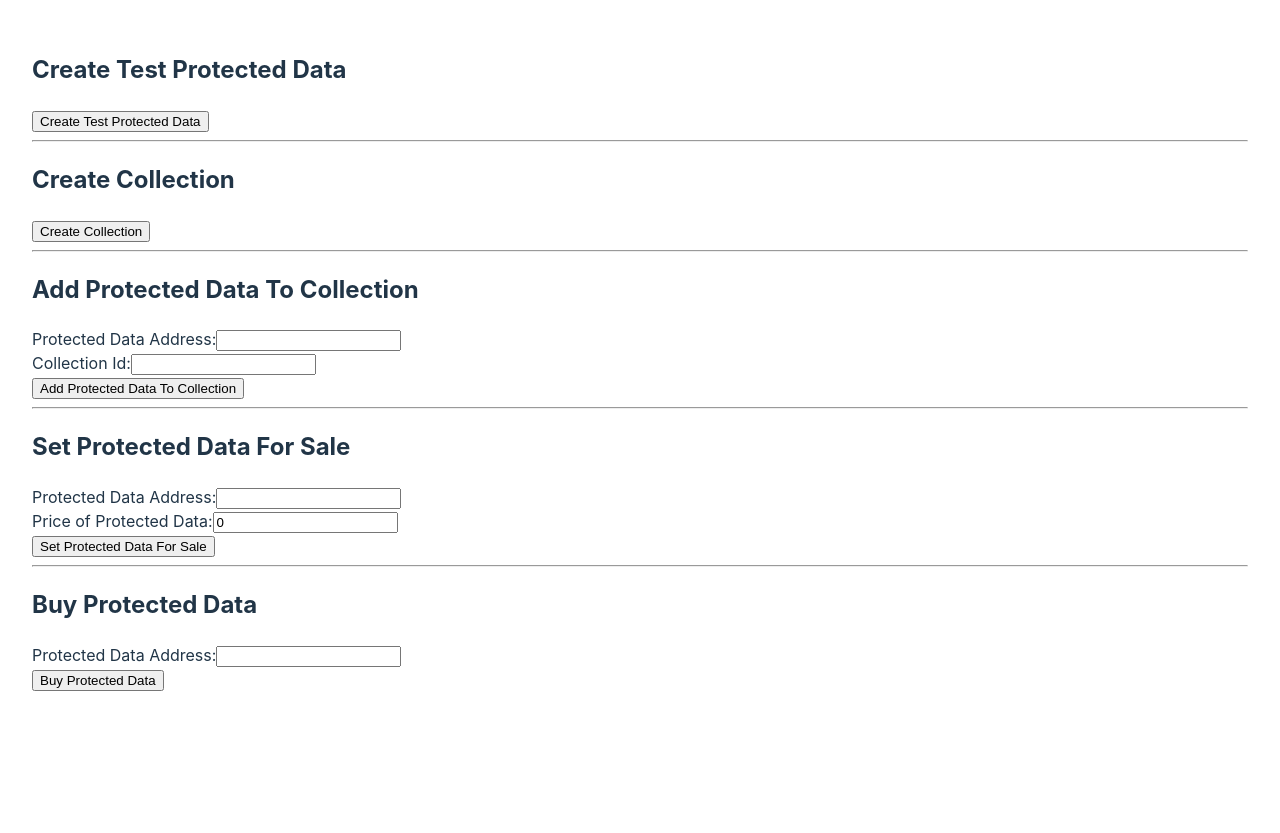
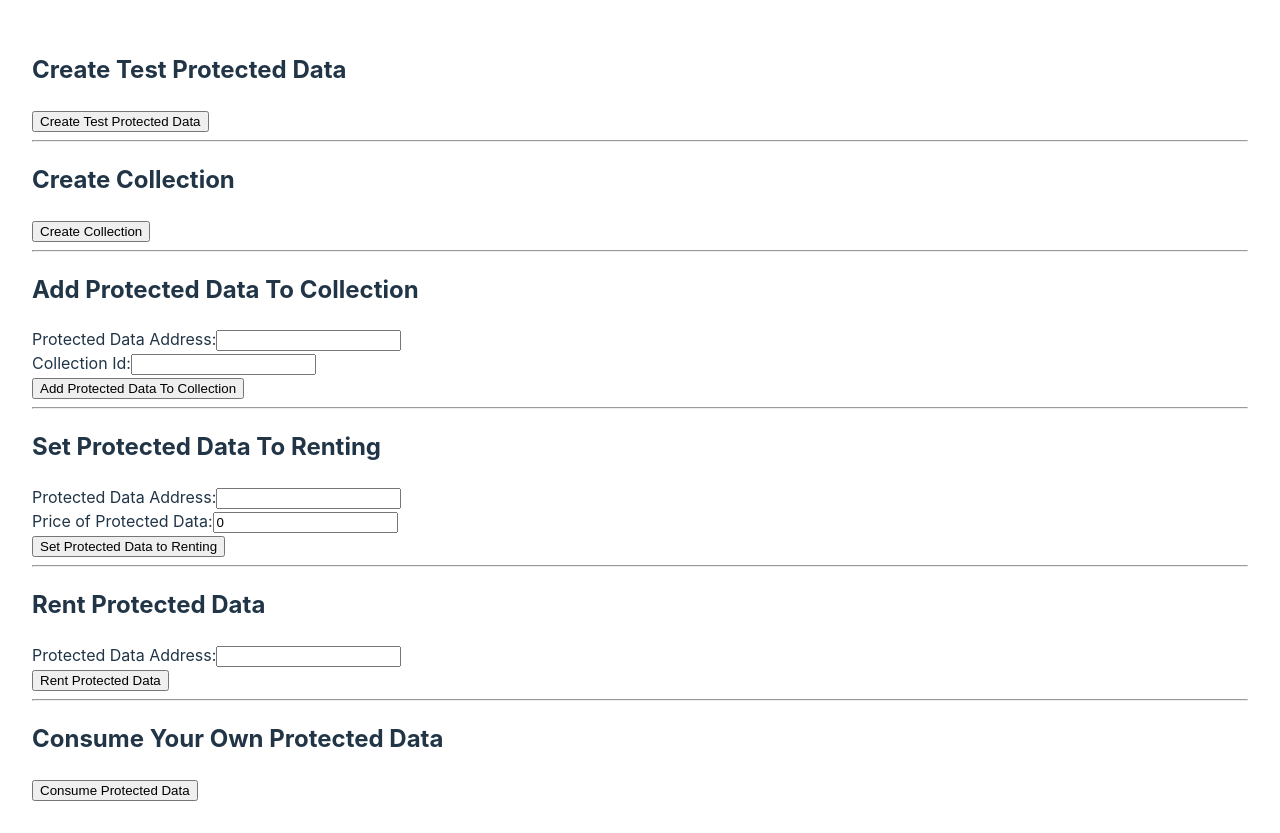
Before and after one commit to iExecBlockchainComputing/dataprotector-sharing-sandbox, a React (Vite) app: page / in a window 1280 px wide. Before the commit the page ends 800 px from the top, so only its background shows below. Built offline with nearby package versions, Linux system fonts and the light colour scheme; what @iexec/dataprotector would draw is missing.

Commit message:
migrate to renting

```diff
--- a/package.json
+++ b/package.json
@@ -13,7 +13,7 @@
     "preview": "vite preview"
   },
   "dependencies": {
-    "@iexec/dataprotector": "^2.0.0-nightly-9d5c7b1e98276735c3dc8458dfc220dde6a6adc9",
+    "@iexec/dataprotector": "^2.0.0-beta.1",
     "react": "^18.2.0",
     "react-dom": "^18.2.0"
   },
--- a/src/App.tsx
+++ b/src/App.tsx
@@ -7,21 +7,30 @@ import successIcon from './assets/success.png';
 const iExecDataProtectorClient = new IExecDataProtector(window.ethereum);
 
 function App() {
+  //For CreateProtectedData
   const [protectedData, setProtectedData] = useState<ProtectedData | Record<string, never>>({});
-  const [collection, setCollection] = useState<CreateCollectionResponse | Record<string, never>>({});
   const [protectedDataAddressInput, setProtectedDataAddressInput] = useState('');
-  const [collectionIdInput, setCollectionIdInput] = useState('');
-  const [protectedDataPriceInput, setProtectedDataPriceInput] = useState('');
   const [isLoadingProtectData, setIsLoadingProtectData] = useState(false);
   const [protectDataSuccess, setProtectDataSuccess] = useState(false);
+  //For CreateCollection
+  const [collection, setCollection] = useState<CreateCollectionResponse | Record<string, never>>({});
+  const [collectionIdInput, setCollectionIdInput] = useState('');
   const [isLoadingCreateCollection, setIsLoadingCreateCollection] = useState(false);
   const [createCollectionSuccess, setCreateCollectionSuccess] = useState(false);
+  //For AddToCollection
   const [isLoadingAddProtectedDataToCollection, setIsLoadingAddProtectedDataToCollection] = useState(false);
   const [addProtectedDataToCollectionSuccess, setAddProtectedDataToCollectionSuccess] = useState(false);
-  const [isLoadingSetProtectedDataForSale, setIsLoadingSetProtectedDataForSale] = useState(false);
-  const [setProtectedDataForSaleSuccess, setSetProtectedDataForSaleSuccess] = useState(false);
-  const [isLoadingBuyProtectedData, setIsLoadingBuyProtectedData] = useState(false);
-  const [buyProtectedDataSuccess, setBuyProtectedDataSuccess] = useState(false);
+  //For SetProtectDataToRenting
+  const [protectedDataPriceInput, setProtectedDataPriceInput] = useState('');
+  const [isLoadingSetProtectedDataToRenting, setIsLoadingSetProtectedDataToRenting] = useState(false);
+  const [setProtectedDataToRentingSuccess, setSetProtectedDataToRentingSuccess] = useState(false);
+  //For RentProtectedData
+  const [isLoadingRentProtectedData, setIsLoadingRentProtectedData] = useState(false);
+  const [rentProtectedDataSuccess, setRentProtectedDataSuccess] = useState(false);
+  const [isLoadingConsumeProtectedData, setIsLoadingConsumeProtectedData] = useState(false);
+  //For ConsumeProtectedData
+  const [consumeProtectedDataSuccess, setConsumeProtectedDataSuccess] = useState(false);
+  const [contentAsObjectURL, setContentAsObjectURL] = useState('');
 
   const protectData = async () => {
     try {
@@ -31,6 +40,8 @@ function App() {
         data: { test: 'data protector sandbox test protected data' },
         name: 'data protector sandbox test protected data',
       });
+      console.log('protectedDataResponse: ', protectedDataResponse);
+
       setProtectedData(protectedDataResponse);
       setProtectedDataAddressInput(protectedDataResponse.address);
       setIsLoadingProtectData(false); // hide loader
@@ -45,9 +56,11 @@ function App() {
     try {
       setCreateCollectionSuccess(false);
       setIsLoadingCreateCollection(true); // Show loader
-      const collectionResponse = await iExecDataProtectorClient.sharing.createCollection();
-      setCollection(collectionResponse);
-      setCollectionIdInput(collectionResponse.collectionId.toString());
+      const createCollectionResponse = await iExecDataProtectorClient.sharing.createCollection();
+      console.log(createCollectionResponse);
+
+      setCollection(createCollectionResponse);
+      setCollectionIdInput(createCollectionResponse.collectionId.toString());
       setIsLoadingCreateCollection(false); // hide loader
       setCreateCollectionSuccess(true); // show success icon
     } catch (e) {
@@ -60,10 +73,13 @@ function App() {
     try {
       setAddProtectedDataToCollectionSuccess(false);
       setIsLoadingAddProtectedDataToCollection(true); // Show loader
-      await iExecDataProtectorClient.sharing.addToCollection({
+      const addToCollectionResult = await iExecDataProtectorClient.sharing.addToCollection({
         protectedData: protectedDataAddressInput,
         collectionId: +collectionIdInput,
+        addOnlyAppWhitelist: '0x334dc0bb08fb32a4e9917197e5e626de4b6b9b87', //AppWhitelist Managed by iExec Team
       });
+      console.log('addToCollectionResult: ', addToCollectionResult);
+
       setIsLoadingAddProtectedDataToCollection(false); // hide loader
       setAddProtectedDataToCollectionSuccess(true); // show success icon
     } catch (e) {
@@ -72,33 +88,59 @@ function App() {
     }
   };
 
-  const setProtectedDataForSale = async () => {
+  const setProtectedDataToRenting = async () => {
     try {
-      setSetProtectedDataForSaleSuccess(false);
-      setIsLoadingSetProtectedDataForSale(true); // Show loader
-      await iExecDataProtectorClient.sharing.setProtectedDataForSale({
+      setSetProtectedDataToRentingSuccess(false);
+      setIsLoadingSetProtectedDataToRenting(true); // Show loader
+      const setProtectedDataToRentingResult = await iExecDataProtectorClient.sharing.setProtectedDataToRenting({
         protectedData: protectedDataAddressInput,
-        priceInNRLC: +protectedDataPriceInput,
+        price: +protectedDataPriceInput,
+        duration: 60 * 60 * 24 * 30,
       });
-      setIsLoadingSetProtectedDataForSale(false); // hide loader
-      setSetProtectedDataForSaleSuccess(true); // show success icon
+      console.log('setProtectedDataToRentingResult: ', setProtectedDataToRentingResult);
+
+      setIsLoadingSetProtectedDataToRenting(false); // hide loader
+      setSetProtectedDataToRentingSuccess(true); // show success icon
     } catch (e) {
-      setIsLoadingSetProtectedDataForSale(false); // hide loader
+      setIsLoadingSetProtectedDataToRenting(false); // hide loader
       console.log(e);
     }
   };
 
-  const buyProtectedData = async () => {
+  const rentProtectedData = async () => {
     try {
-      setBuyProtectedDataSuccess(false);
-      setIsLoadingBuyProtectedData(true); // Show loader
-      await iExecDataProtectorClient.sharing.buyProtectedData({
+      setRentProtectedDataSuccess(false);
+      setIsLoadingRentProtectedData(true); // Show loader
+      const rentProtectedDataResult = await iExecDataProtectorClient.sharing.rentProtectedData({
         protectedData: protectedDataAddressInput,
+        price: +protectedDataPriceInput,
+        duration: 60 * 60 * 24 * 30,
       });
-      setIsLoadingBuyProtectedData(false); // hide loader
-      setBuyProtectedDataSuccess(true); // show success icon
+      console.log('rentProtectedDataResult', rentProtectedDataResult);
+
+      setIsLoadingRentProtectedData(false); // hide loader
+      setRentProtectedDataSuccess(true); // show success icon
     } catch (e) {
-      setIsLoadingBuyProtectedData(false); // hide loader
+      setIsLoadingRentProtectedData(false); // hide loader
+      console.log(e);
+    }
+  };
+
+  const consumeProtectedData = async () => {
+    try {
+      setConsumeProtectedDataSuccess(false);
+      setIsLoadingConsumeProtectedData(true); // Show loader
+      const consumeProtectedDataResult = await iExecDataProtectorClient.sharing.consumeProtectedData({
+        protectedData: protectedDataAddressInput,
+        app: '0xF248000F0E99e9203FdBE509019f008F9c169705', //An iDapp from the AppWhitelist Managed by iExec Team
+      });
+      console.log('consumeProtectedDataResult: ', consumeProtectedDataResult);
+
+      setContentAsObjectURL(contentAsObjectURL);
+      setIsLoadingConsumeProtectedData(false); // hide loader
+      setConsumeProtectedDataSuccess(true); // show success icon
+    } catch (e) {
+      setIsLoadingConsumeProtectedData(false); // hide loader
       console.log(e);
     }
   };
@@ -140,6 +182,7 @@ function App() {
         </div>
         <hr />
       </div>
+
       <div>
         <div>
           <h2>Create Collection</h2>
@@ -163,6 +206,7 @@ function App() {
         </div>
         <hr />
       </div>
+
       <div>
         <div>
           <div>
@@ -202,10 +246,11 @@ function App() {
         </div>
         <hr />
       </div>
+
       <div>
         <div>
           <div>
-            <h2>Set Protected Data For Sale</h2>
+            <h2>Set Protected Data To Renting</h2>
           </div>
           <div>
             <label>
@@ -223,16 +268,16 @@ function App() {
               <input name="Protected Data Price" defaultValue="0" onChange={handleProtectedDataPriceChange} />
             </label>
           </div>
-          {isLoadingSetProtectedDataForSale ? (
+          {isLoadingSetProtectedDataToRenting ? (
             <img src={loader} alt="loading" height="30px" />
           ) : (
-            <button onClick={setProtectedDataForSale}>Set Protected Data For Sale</button>
+            <button onClick={setProtectedDataToRenting}>Set Protected Data to Renting</button>
           )}
-          {setProtectedDataForSaleSuccess ? (
+          {setProtectedDataToRentingSuccess ? (
             <div>
               <label style={{ display: 'inline-block', verticalAlign: 'middle' }}>
                 <img src={successIcon} alt="success" height="30px" style={{ verticalAlign: 'middle' }} />
-                Protected Data Set for Sale
+                Protected Data Set to Renting
               </label>
             </div>
           ) : (
@@ -245,7 +290,7 @@ function App() {
       <div>
         <div>
           <div>
-            <h2>Buy Protected Data</h2>
+            <h2>Rent Protected Data</h2>
           </div>
           <div>
             <label>
@@ -257,16 +302,43 @@ function App() {
               />
             </label>
           </div>
-          {isLoadingBuyProtectedData ? (
+          {isLoadingRentProtectedData ? (
             <img src={loader} alt="loading" height="30px" />
           ) : (
-            <button onClick={buyProtectedData}>Buy Protected Data</button>
+            <button onClick={rentProtectedData}>Rent Protected Data</button>
           )}
-          {buyProtectedDataSuccess ? (
+          {rentProtectedDataSuccess ? (
             <div>
               <label style={{ display: 'inline-block', verticalAlign: 'middle' }}>
                 <img src={successIcon} alt="success" height="30px" style={{ verticalAlign: 'middle' }} />
-                You Now Own The Protected Data
+                You are Now Renting The Protected Data
+              </label>
+            </div>
+          ) : (
+            <></>
+          )}
+        </div>
+        <hr />
+      </div>
+
+      <div>
+        <div>
+          <div>
+            <h2>Consume Your Own Protected Data</h2>
+          </div>
+          {isLoadingConsumeProtectedData ? (
+            <img src={loader} alt="loading" height="30px" />
+          ) : (
+            <button onClick={consumeProtectedData}>Consume Protected Data</button>
+          )}
+          {consumeProtectedDataSuccess ? (
+            <div>
+              <label style={{ display: 'inline-block', verticalAlign: 'middle' }}>
+                <img src={successIcon} alt="success" height="30px" style={{ verticalAlign: 'middle' }} />
+                You can now visualize the rented Protected Data
+                <a href={contentAsObjectURL} download="ProtectedData.zip">
+                  Download File
+                </a>
               </label>
             </div>
           ) : (
```
Also changed, not shown: 1 other file (tests, documents, lock files or other folders).
